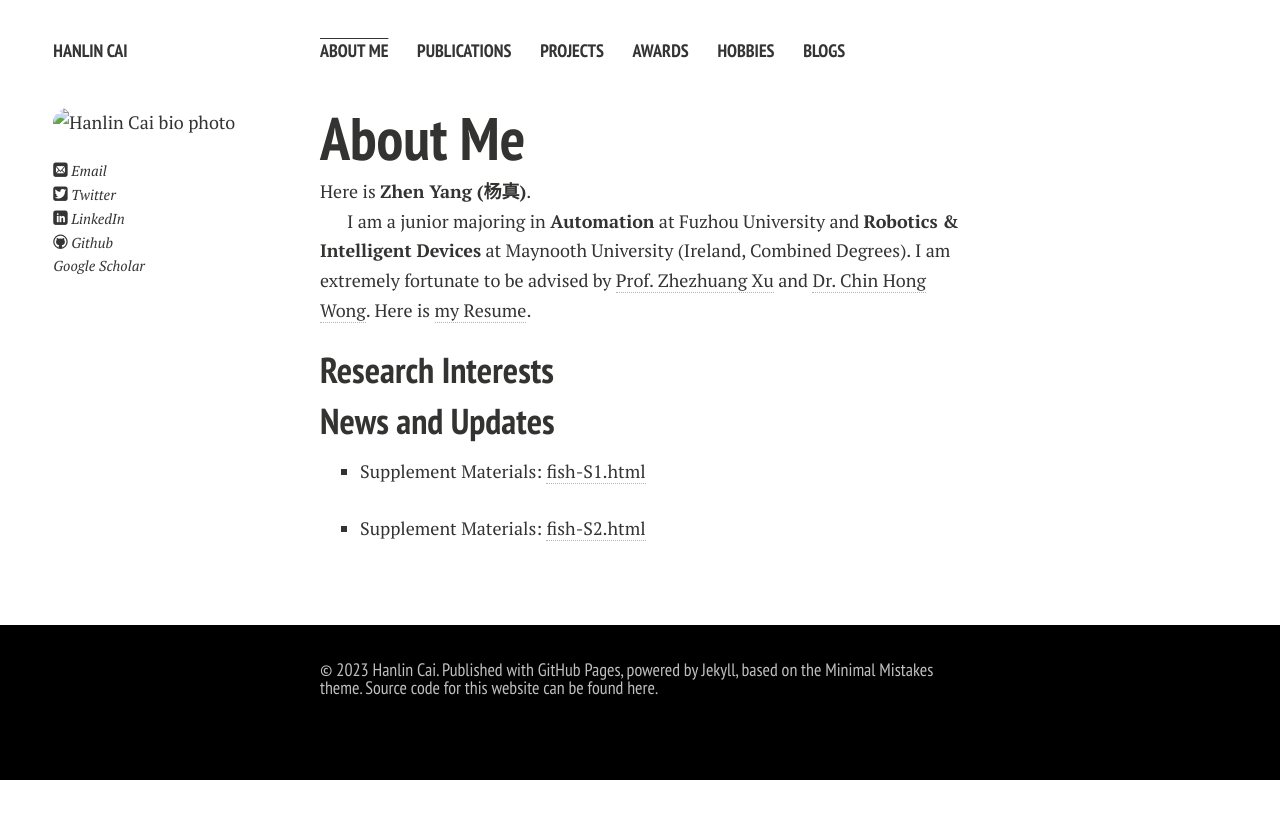
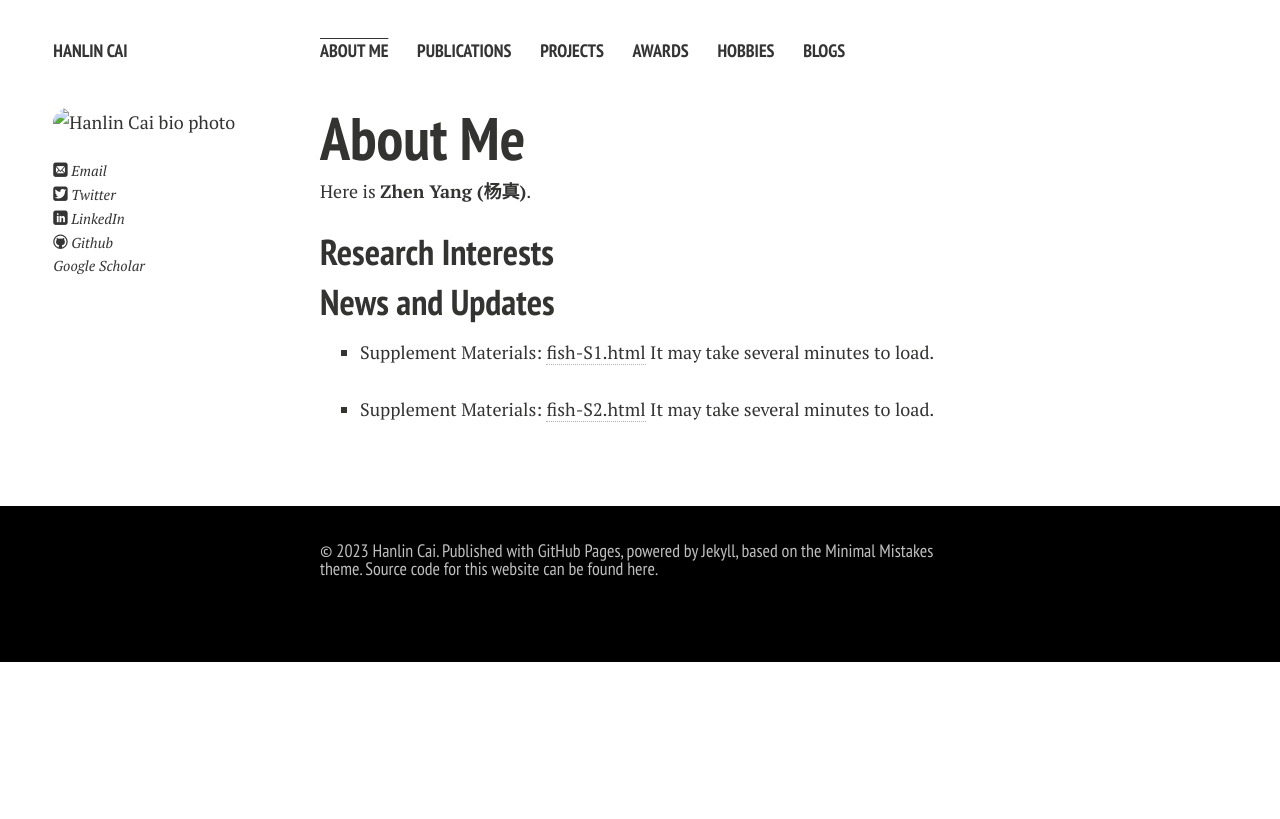
Before and after one commit to zcgyang/zcgyang.github.io, a Jekyll site: the page built from index.md, in a window 1280 px wide. Shown: the top 819 px of the page. Built offline with Jekyll 4.4.1, drawn with Linux system fonts in a browser that asks for light colours; nearby versions of some CDN libraries; comment, search, counter and statistics services are not loaded; a style sheet for code colours, icons or effects is not loaded; our own code applies the rules of GitHub Pages for plain Markdown files.

Commit message:
Update index.md

```diff
--- a/index.md
+++ b/index.md
@@ -6,14 +6,10 @@ layout: page
 
 Here is **Zhen Yang (杨真)**.
 
-I am a junior majoring in **Automation** at Fuzhou University and **Robotics & Intelligent Devices** at Maynooth University (Ireland, Combined Degrees). I am extremely fortunate to be advised by [Prof. Zhezhuang Xu](https://dqxy.fzu.edu.cn/info/1102/3547.htm) and [Dr. Chin Hong Wong](https://www.researchgate.net/profile/Chin-Hong-Wong). Here is [my Resume](https://caihanlin.com/file/Resume-HanlinCAI.pdf).
-
 ## Research Interests
-
-
 
 ## News and Updates
 
-- Supplement Materials: [fish-S1.html]((https://zcgyang.github.io/file/File-S1.html))
+- Supplement Materials: [fish-S1.html](https://zcgyang.github.io/file/File-S1.html) It may take several minutes to load.
 
-- Supplement Materials: [fish-S2.html]((https://zcgyang.github.io/file/File-S2.html))
+- Supplement Materials: [fish-S2.html](https://zcgyang.github.io/file/File-S2.html) It may take several minutes to load.
```
